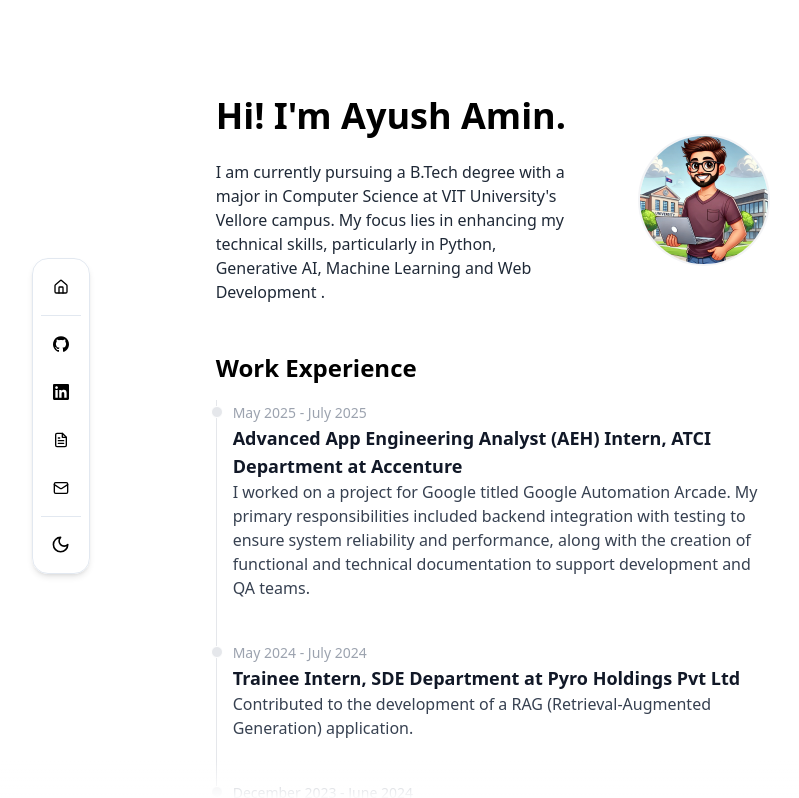
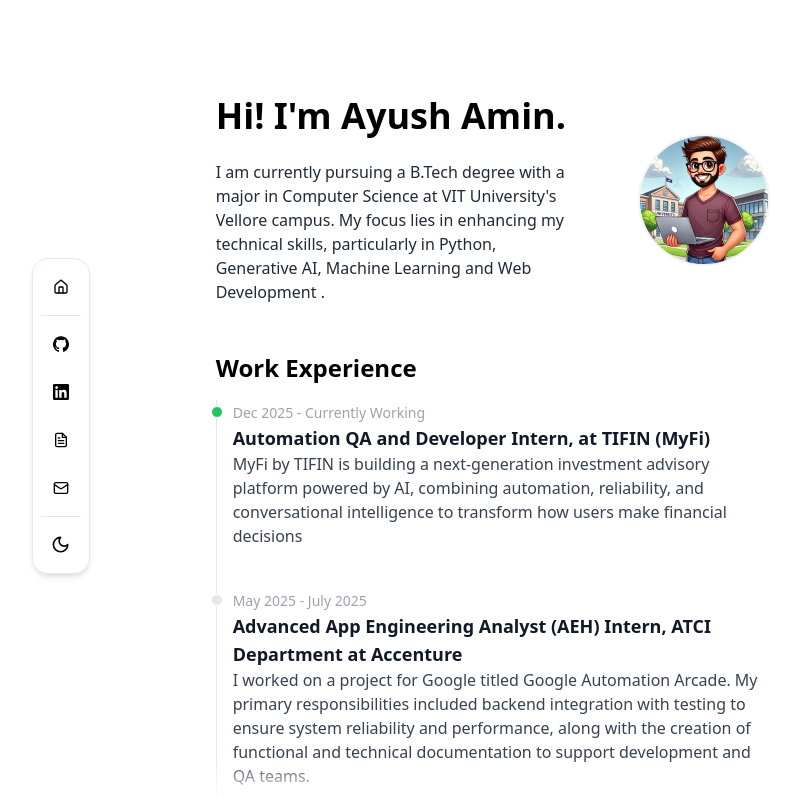
Before and after one commit to apk471/personal-portfolio-v1, a Next.js app: page / in a window 1280 px wide. Shown: the top 798 px of the page, without its empty margins (147-946 px from the left). Built offline with nearby package versions, Linux system fonts and the light colour scheme.

Commit message:
feat: new experience

```diff
--- a/components/WorkExperience.tsx
+++ b/components/WorkExperience.tsx
@@ -11,6 +11,15 @@
 }
 
 const workExperienceData: WorkExperienceItem[] = [
+  {
+    startDate: "Dec 2025",
+    endDate: "Currently Working",
+    companyName: "TIFIN (MyFi)",
+    jobTitle: "Automation QA and Developer Intern,",
+    description: [
+      "MyFi by TIFIN is building a next-generation investment advisory platform powered by AI, combining automation, reliability, and conversational intelligence to transform how users make financial decisions",
+    ],
+  },
   {
     startDate: "May 2025",
     endDate: "July 2025",
@@ -62,7 +71,14 @@
             className={`mb-10 ms-4 ${
               index === workExperienceData.length - 1 ? "mb-0" : ""
             }`}>
-            <div className="absolute -start-1.5 mt-1.5 h-3 w-3 rounded-full border border-white bg-gray-200 dark:border-gray-900 dark:bg-gray-700"></div>
+            {/* Dot logic same as Education */}
+            <div
+              className={`absolute -start-1.5 mt-1.5 h-3 w-3 rounded-full border border-white dark:border-gray-900 ${
+                index === 0
+                  ? "bg-green-500 dark:bg-green-600"
+                  : "bg-gray-200 dark:bg-gray-700"
+              }`}
+            />
             <time className="mb-1 text-sm font-normal leading-none text-gray-400 dark:text-gray-500">
               {item.startDate} - {item.endDate || "Present"}
             </time>
```
